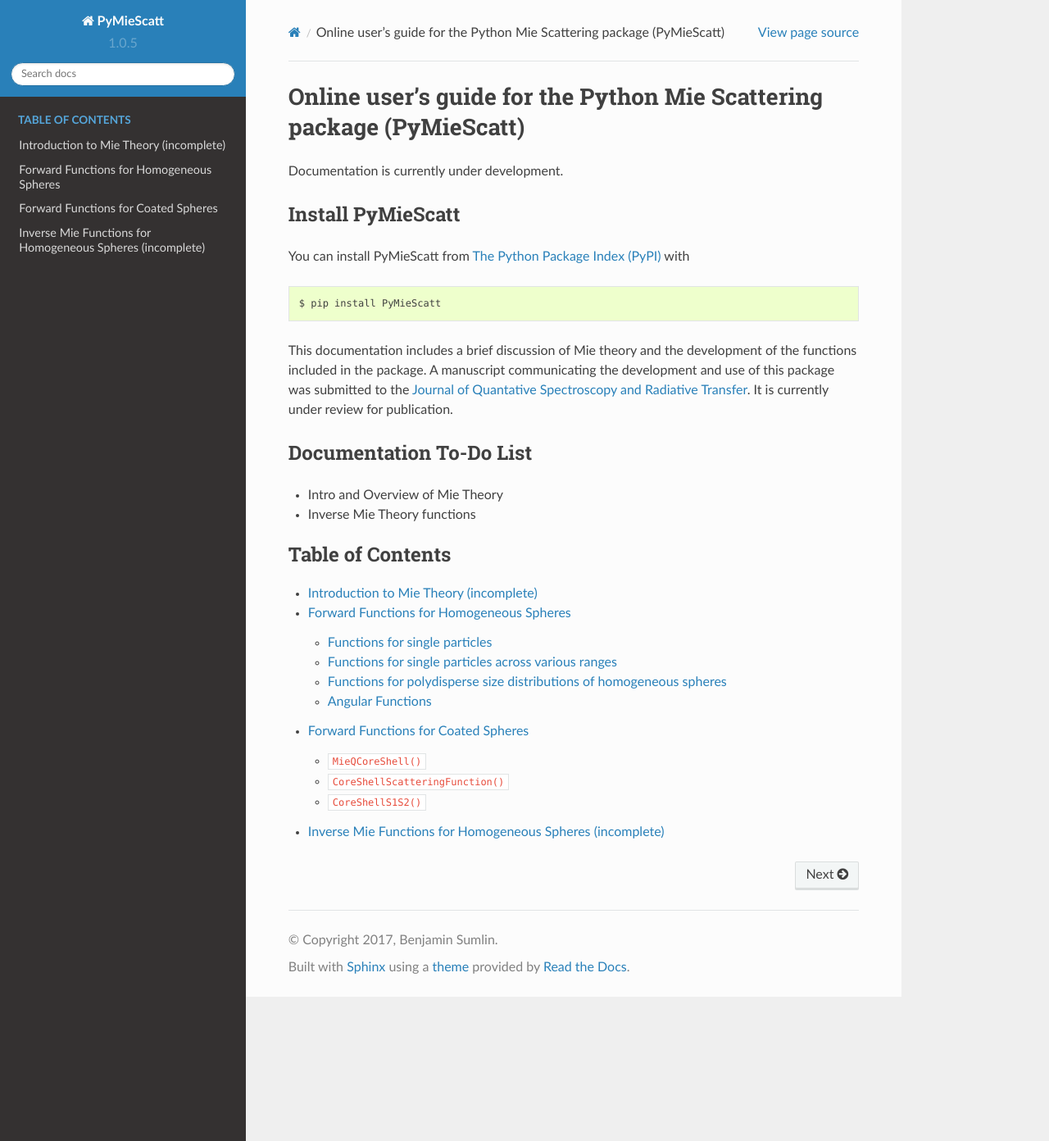
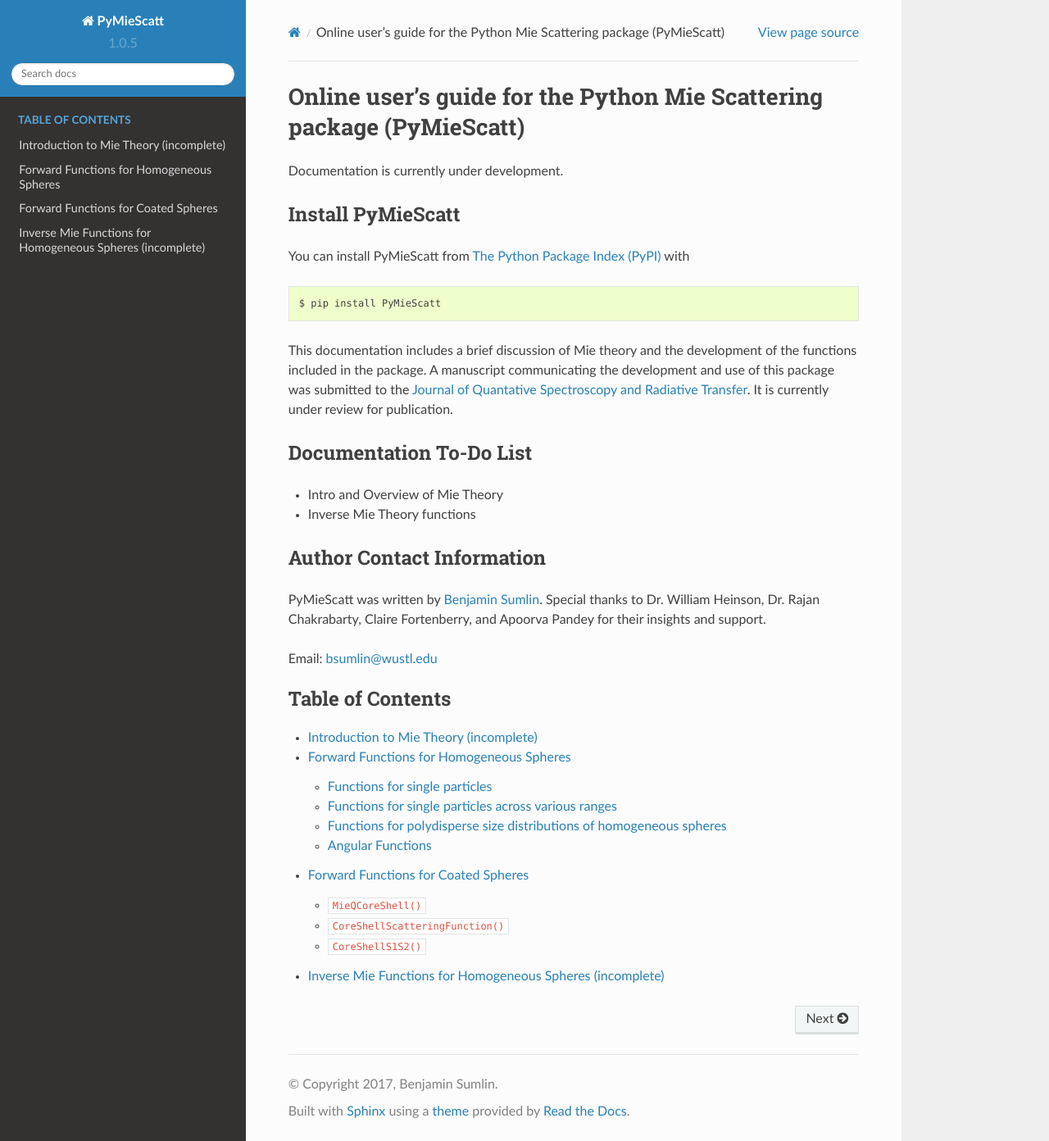
Before and after one commit to bsumlin/PyMieScatt, a Sphinx documentation site: the page built from docs/index.rst, in a window 1280 px wide and 1392 px high. Shown: the whole window at 82% size. Built offline with Sphinx 7.4.7 and the Read the Docs theme 2.0.0, drawn with Linux system fonts in a browser that asks for light colours; formulas are drawn with MathJax 3; pages that are not in the unit, such as notebooks, are missing from menus.

Commit message:
minor
Added contact info

```diff
--- a/docs/index.rst
+++ b/docs/index.rst
@@ -24,6 +24,12 @@ Documentation To-Do List
 - Intro and Overview of Mie Theory
 - Inverse Mie Theory functions
 
+Author Contact Information
+--------------------------
+PyMieScatt was written by `Benjamin Sumlin <https://air.eece.wustl.edu/people/ben-sumlin/>`_. Special thanks to Dr. William Heinson, Dr. Rajan Chakrabarty, Claire Fortenberry, and Apoorva Pandey for their insights and support.
+
+Email: `bsumlin@wustl.edu <mailto:bsumlin@wustl.edu?subject=PyMieScatt>`_
+
 
 .. toctree::
    :maxdepth: 2
```
